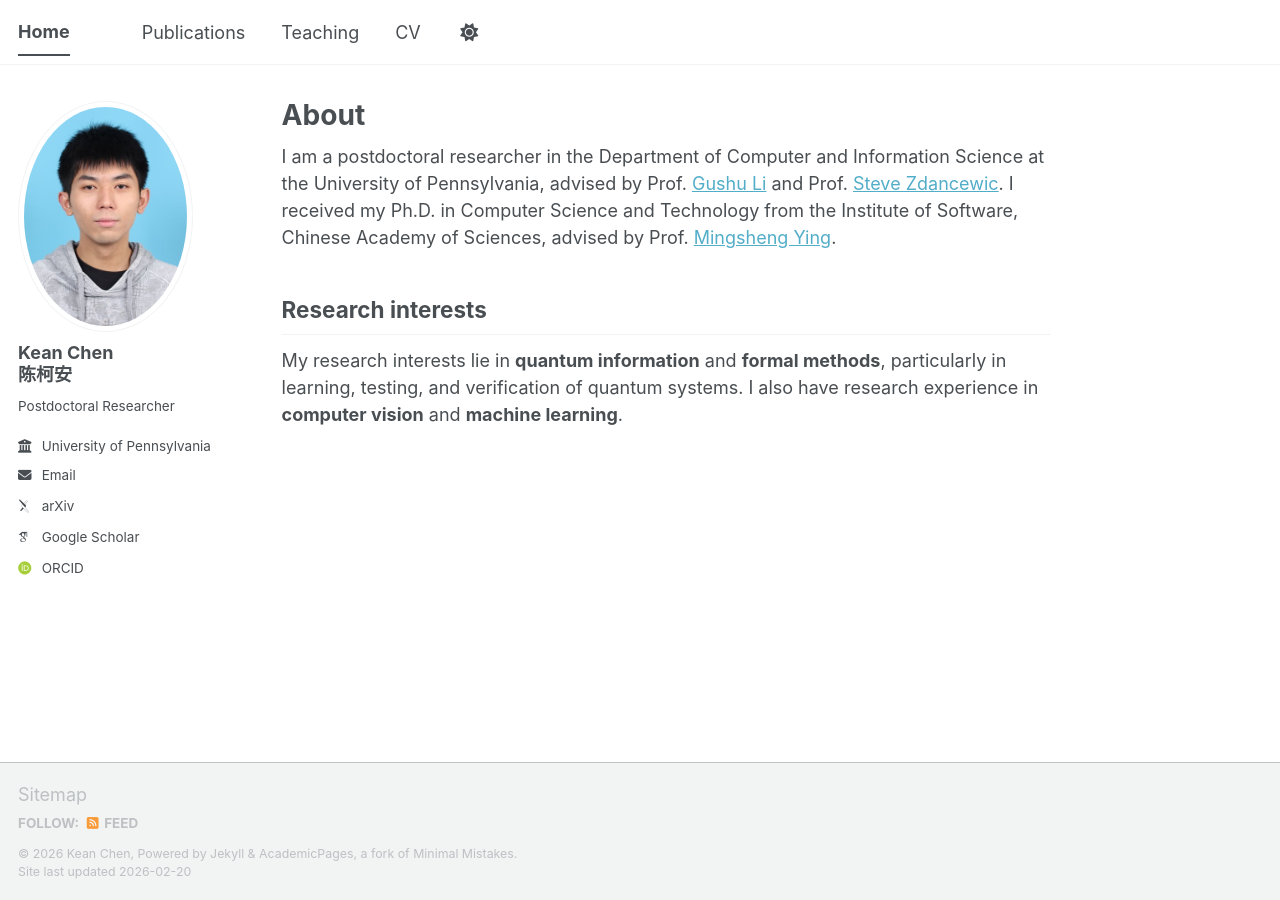
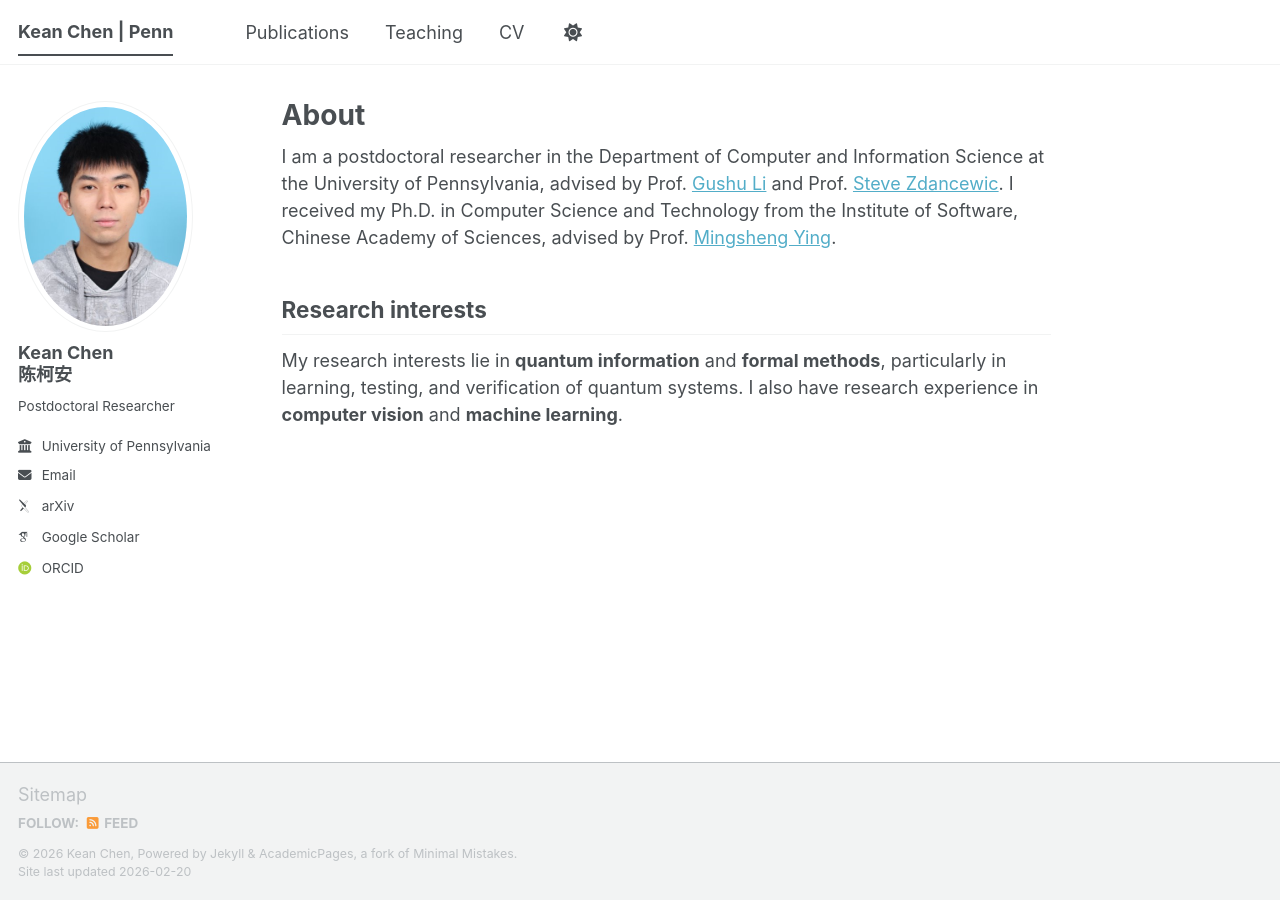
Before and after one commit to cccorn/cccorn.github.io, a Jekyll site: the page built from _pages/about.md, in a window 1280 px wide. Built offline with Jekyll 4.4.1, drawn with Linux system fonts in a browser that asks for light colours; some web fonts are replaced; a script bundle is joined from its source files by our own code; library files that are not in the unit come from our copies.

Commit message:
Update _config.yml

```diff
--- a/_config.yml
+++ b/_config.yml
@@ -9,7 +9,7 @@
 # Basic Site Settings
 locale                   : "en-US"
 site_theme               : "default" # The available themes options are "default", "air", "sunrise", "mint", "dirt" and "contrast"
-title                    : "Home"
+title                    : "Kean Chen | Penn"
 title_separator          : "-"
 name                     : &name "Kean Chen"
 description              : #&description "Your Name's academic portfolio"   # Update this with a general description of your site, this is the default if not overridden by a page
```
